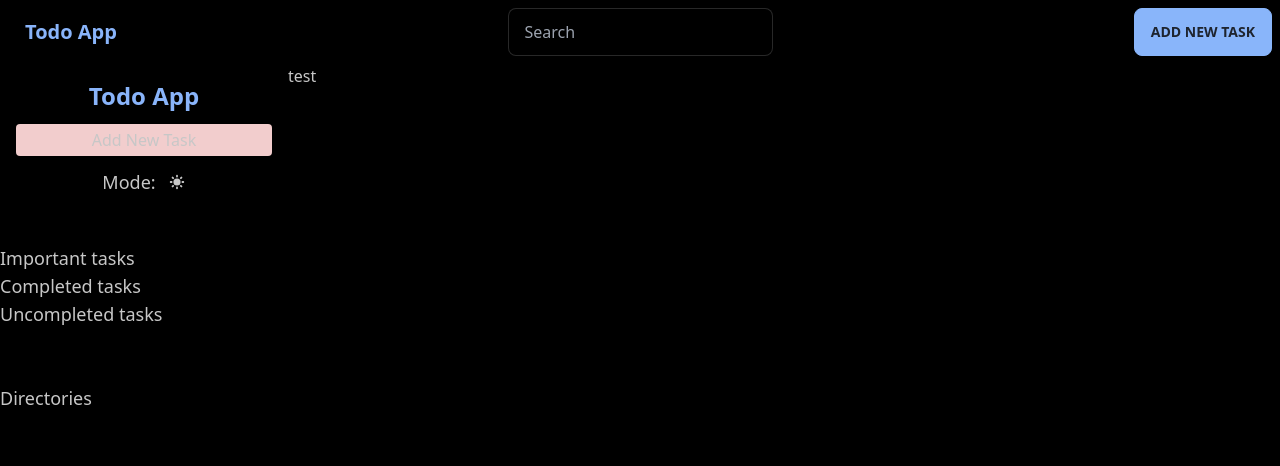
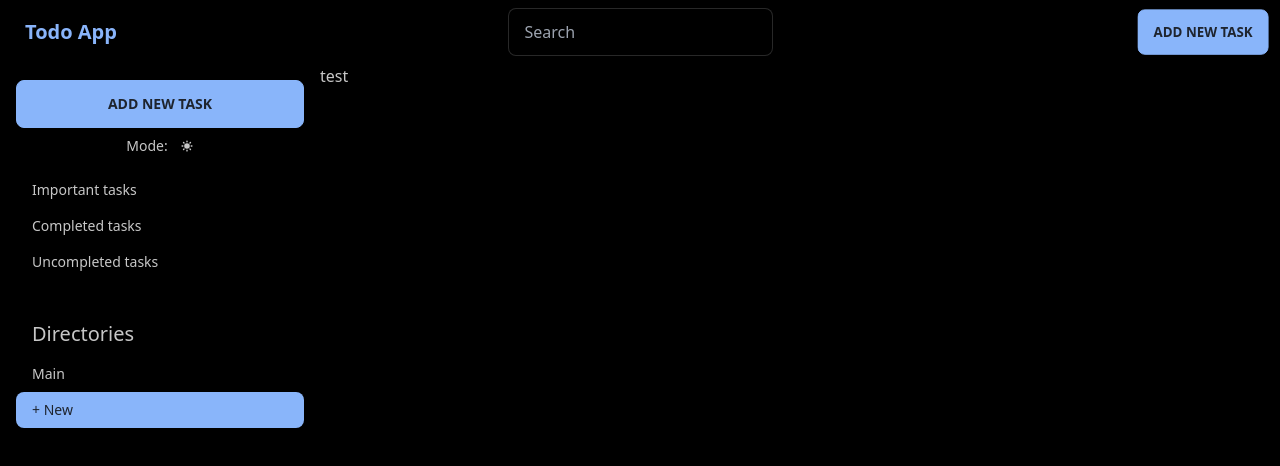
Before and after one commit to kelly-jsx/todo-app, a React (Vite) app: page / in a window 1280 px wide. Shown: the top 466 px of the page. Built offline with nearby package versions, Linux system fonts and the light colour scheme; what @catppuccin/tailwindcss would draw is missing.

Commit message:
daisyui sidebar

```diff
--- a/src/App.tsx
+++ b/src/App.tsx
@@ -11,7 +11,6 @@ function App(): JSX.Element {
   return (
     <div className="min-h-screen App bg-base text-text">
       <Header />
-      <SidebarMobile />
       <div className="flex">
         <Sidebar />
         <h1>test</h1>
--- a/src/components/Header.tsx
+++ b/src/components/Header.tsx
@@ -11,11 +11,17 @@ export default function Header(): JSX.Element {
   return (
     <div className="navbar bg-mantle">
       <div className="navbar-start">
+        <label
+          htmlFor="my-drawer-2"
+          className="btn btn-ghost drawer-button lg:hidden"
+        >
+          <GiHamburgerMenu />
+        </label>
         <a className="text-xl normal-case btn btn-ghost text-primary">
           Todo App
         </a>
       </div>
-      <div className="navbar-center">
+      <div className="hidden navbar-center lg:block">
         <div className="form-control">
           <input
             type="text"
@@ -25,7 +31,16 @@ export default function Header(): JSX.Element {
         </div>
       </div>
       <div className="navbar-end">
-        <button className="btn btn-primary">Add New Task</button>
+        <div className="form-control lg:hidden">
+          <input
+            type="text"
+            placeholder="Search"
+            className="w-24 input input-bordered md:w-auto"
+          />
+        </div>
+        <button className="hidden btn btn-primary lg:block">
+          Add New Task
+        </button>
       </div>
     </div>
   )
--- a/src/components/Sidebar/Sidebar.tsx
+++ b/src/components/Sidebar/Sidebar.tsx
@@ -8,25 +8,41 @@ export default function Sidebar() {
   const dispatch = useDispatch()
 
   return (
-    <div className="hidden relative top-0 flex-col gap-4 pt-4 w-72 h-screen text-lg lg:flex bg-mantle text-text z-90">
-      <div className="flex flex-col gap-3 justify-center px-4">
-        <h1 className="text-2xl font-bold text-center text-primary">
-          Todo App
-        </h1>
-        <button
-          className="px-4 py-1 w-full text-base capitalize rounded bg-secondary"
-          onClick={() => dispatch(toggleModal())}
-        >
-          add new task
-        </button>
-        <DarkMode />
+    <div className="flex flex-col w-max drawer lg:drawer-open">
+      <input id="my-drawer-2" type="checkbox" className="drawer-toggle" />
+      <div className="drawer-side">
+        <label htmlFor="my-drawer-2" className="drawer-overlay"></label>
+        <ul className="p-4 w-80 h-full menu bg-mantle text-base-content">
+          <div className="flex flex-col gap-2 mb-4">
+            <button className="btn btn-primary">Add New Task</button>
+            <DarkMode />
+          </div>
+          <ul className="mb-8">
+            <li>
+              <a>Important tasks</a>
+            </li>
+            <li>
+              <a>Completed tasks</a>
+            </li>
+            <li>
+              <a>Uncompleted tasks</a>
+            </li>
+          </ul>
+          <ul>
+            <li className="text-xl">
+              <a href="">Directories</a>
+            </li>
+            <li>
+              <a href="">Main</a>
+            </li>
+            <li>
+              <a href="" className="btn-primary">
+                + New
+              </a>
+            </li>
+          </ul>
+        </ul>
       </div>
-      <div className="flex flex-col mt-8">
-        <a href="">Important tasks</a>
-        <a href="">Completed tasks</a>
-        <a href="">Uncompleted tasks</a>
-      </div>
-      <div className="mt-10">Directories</div>
     </div>
   )
 }
```
Also changed, not shown: 1 other file (tests, documents, lock files or other folders).
